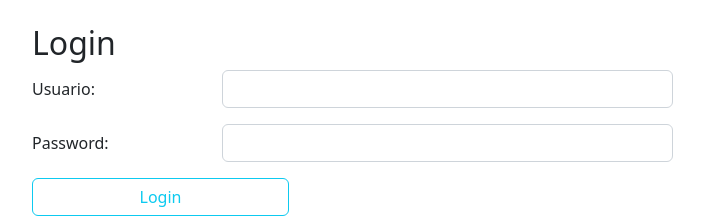
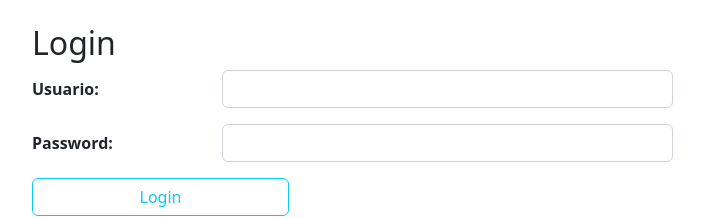
Before and after one commit to jhonastba94/Angular-s8, an Angular app: page / in a window 1280 px wide. Shown: the top 218 px of the page, without its empty margins (50-754 px from the left). Built offline with nearby package versions, Linux system fonts and the light colour scheme.

Commit message:
Update content.component.html

```diff
--- a/src/app/login/content/content.component.html
+++ b/src/app/login/content/content.component.html
@@ -1,11 +1,11 @@
 <div class="row mb-3">
-    <label for="user" class="col-sm-2 col-form-label">Usuario:</label>
+    <label for="user" class="col-sm-2 col-form-label"><b>Usuario:</b></label>
     <div class="col-sm-5">
         <input type="name" class="form-control" id="user" #txtUser>
     </div>
 </div>
 <div class="row mb-3">
-    <label for="password" class="col-sm-2 col-form-label">Password:</label>
+    <label for="password" class="col-sm-2 col-form-label"><b>Password:</b></label>
     <div class="col-sm-5">
         <input type="password" class="form-control" id="password" #txtPassword>
     </div>
```
